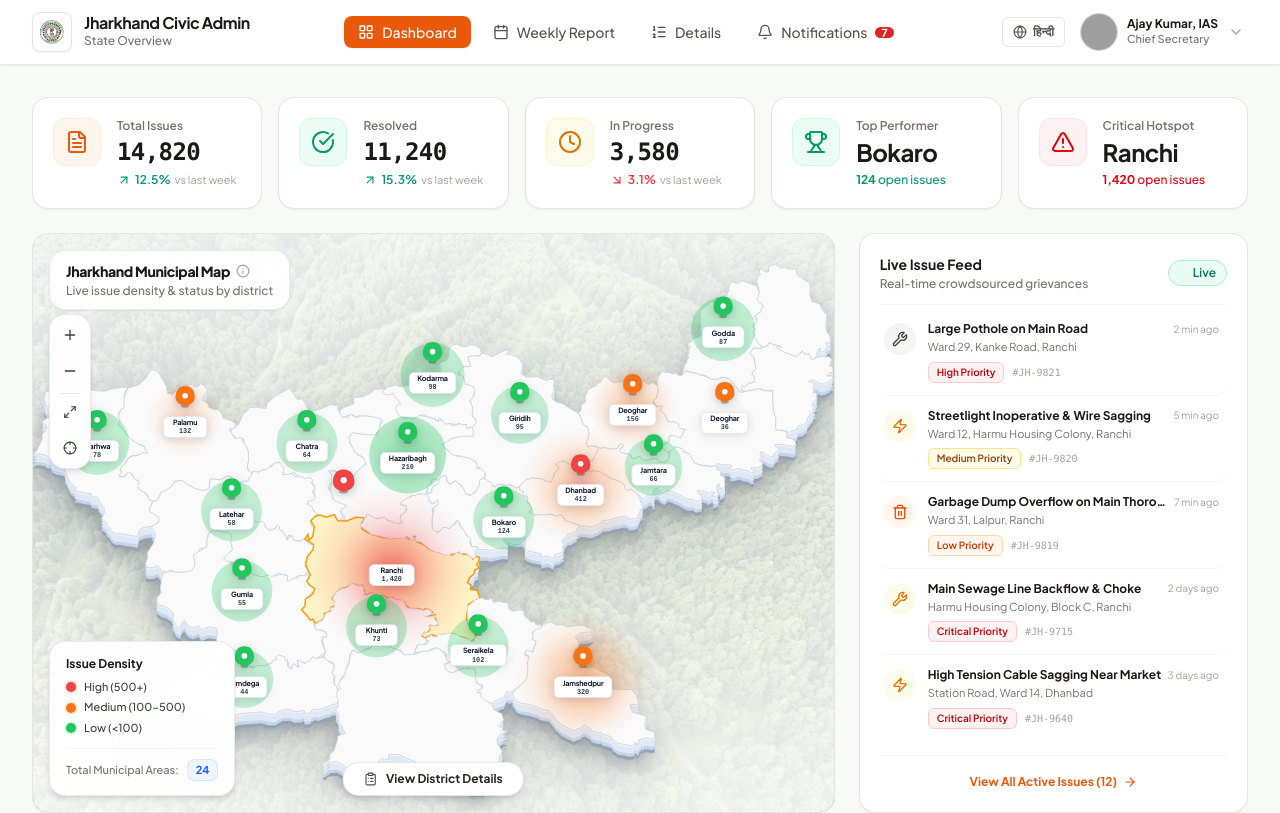
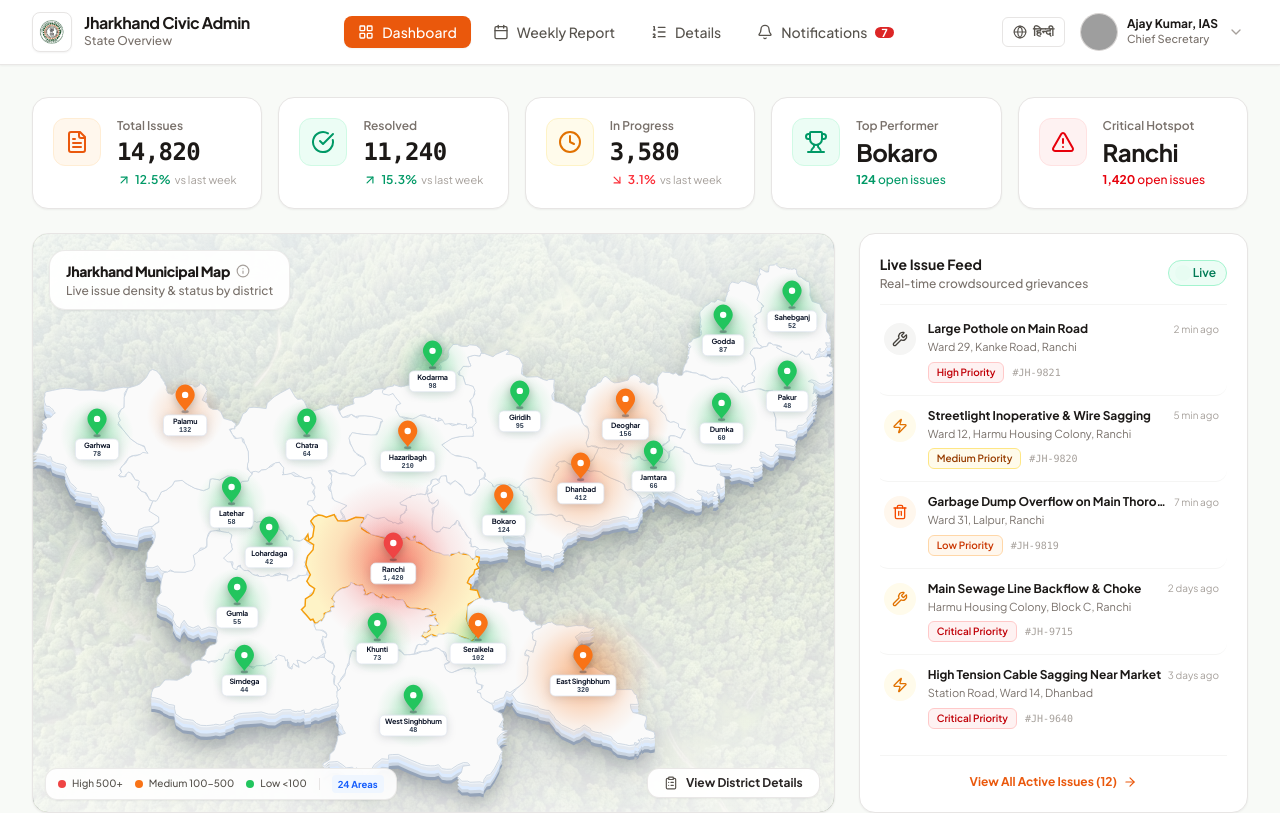
Before and after one commit to 18-abhishek/KARTAVYA-Crowdsourced-Civic-lssue-Reporting-and-Resolution-System, a React (Vite) app in the folder Government Dashboard/: page / in a window 1280 px wide. Shown: the top 813 px of the page. Built offline with nearby package versions, Linux system fonts and the light colour scheme; grey boxes are pictures that could not be loaded.

Commit message:
MAP FINALIZED

```diff
--- a/Government Dashboard/src/components/InteractiveMap.tsx
+++ b/Government Dashboard/src/components/InteractiveMap.tsx
@@ -4,13 +4,7 @@ import { districtPaths } from '../data/districtPaths';
 import {
   Info,
   MapPin,
-  ChevronRight,
-  Plus,
-  Minus,
-  Maximize2,
-  Crosshair,
   ClipboardList,
-  AlertCircle,
 } from 'lucide-react';
 
 interface InteractiveMapProps {
@@ -24,8 +18,6 @@ interface InteractiveMapProps {
 const DISTRICT_NAME_MAP: Record<string, string> = {
   'Ranchi': 'Ranchi',
   'Dhanbad': 'Dhanbad',
-  'Jamshedpur (East Singhbhum)': 'Purba Singhbhum',
-  'Purba Singhbhum': 'Purba Singhbhum',
   'Bokaro': 'Bokaro',
   'Deoghar': 'Deoghar',
   'Hazaribagh': 'Hazaribag',
@@ -35,8 +27,12 @@ const DISTRICT_NAME_MAP: Record<string, string> = {
   'Dumka': 'Dumka',
   'Palamu (Medininagar)': 'Palamu',
   'Palamu': 'Palamu',
+  'West Singhbhum': 'Pashchimi Singhbhum',
   'West Singhbhum (Chaibasa)': 'Pashchimi Singhbhum',
   'Pashchimi Singhbhum': 'Pashchimi Singhbhum',
+  'East Singhbhum': 'Purba Singhbhum',
+  'Jamshedpur (East Singhbhum)': 'Purba Singhbhum',
+  'Purba Singhbhum': 'Purba Singhbhum',
   'Godda': 'Godda',
   'Gumla': 'Gumla',
   'Simdega': 'Simdega',
@@ -69,6 +65,13 @@ interface DistrictPinConfig {
   cy: number;
   badgeWidth: number;
 }
+
+// Color logic: >500 is Red (#ef4444), 100-500 is Orange (#f97316), <100 is Green (#22c55e)
+const getPinSeverityColor = (count: number): string => {
+  if (count >= 500) return '#ef4444';
+  if (count >= 100) return '#f97316';
+  return '#22c55e';
+};
 
 const DISTRICT_PINS: DistrictPinConfig[] = [
   {
@@ -128,9 +131,9 @@ const DISTRICT_PINS: DistrictPinConfig[] = [
     name: 'Hazaribagh',
     count: '210',
     rawCount: 210,
-    density: 'Low',
-    pinColor: '#22c55e',
-    haloColor: 'rgba(34, 197, 94, 0.32)',
+    density: 'Medium',
+    pinColor: '#f97316',
+    haloColor: 'rgba(249, 115, 22, 0.32)',
     haloRadius: 48,
     cx: 468,
     cy: 235,
@@ -145,22 +148,22 @@ const DISTRICT_PINS: DistrictPinConfig[] = [
     pinColor: '#f97316',
     haloColor: 'rgba(249, 115, 22, 0.40)',
     haloRadius: 55,
-    cx: 749,
-    cy: 175,
+    cx: 740,
+    cy: 195,
     badgeWidth: 58,
   },
   {
     id: 'Dumka',
-    name: 'Deoghar',
-    count: '36',
-    rawCount: 36,
-    density: 'Medium',
-    pinColor: '#f97316',
-    haloColor: 'rgba(249, 115, 22, 0.28)',
-    haloRadius: 36,
-    cx: 864,
-    cy: 185,
-    badgeWidth: 58,
+    name: 'Dumka',
+    count: '60',
+    rawCount: 60,
+    density: 'Low',
+    pinColor: '#22c55e',
+    haloColor: 'rgba(34, 197, 94, 0.28)',
+    haloRadius: 40,
+    cx: 860,
+    cy: 200,
+    badgeWidth: 54,
   },
   {
     id: 'Godda',
@@ -172,8 +175,34 @@ const DISTRICT_PINS: DistrictPinConfig[] = [
     haloColor: 'rgba(34, 197, 94, 0.28)',
     haloRadius: 40,
     cx: 862,
-    cy: 78,
+    cy: 90,
     badgeWidth: 52,
+  },
+  {
+    id: 'Pakur',
+    name: 'Pakur',
+    count: '48',
+    rawCount: 48,
+    density: 'Low',
+    pinColor: '#22c55e',
+    haloColor: 'rgba(34, 197, 94, 0.28)',
+    haloRadius: 36,
+    cx: 942,
+    cy: 160,
+    badgeWidth: 52,
+  },
+  {
+    id: 'Sahibganj',
+    name: 'Sahebganj',
+    count: '52',
+    rawCount: 52,
+    density: 'Low',
+    pinColor: '#22c55e',
+    haloColor: 'rgba(34, 197, 94, 0.28)',
+    haloRadius: 38,
+    cx: 948,
+    cy: 60,
+    badgeWidth: 62,
   },
   {
     id: 'Latehar',
@@ -197,7 +226,7 @@ const DISTRICT_PINS: DistrictPinConfig[] = [
     pinColor: '#ef4444',
     haloColor: 'rgba(239, 68, 68, 0.45)',
     haloRadius: 95,
-    cx: 448,
+    cx: 450,
     cy: 375,
     badgeWidth: 56,
   },
@@ -224,7 +253,7 @@ const DISTRICT_PINS: DistrictPinConfig[] = [
     haloColor: 'rgba(34, 197, 94, 0.26)',
     haloRadius: 36,
     cx: 775,
-    cy: 250,
+    cy: 260,
     badgeWidth: 54,
   },
   {
@@ -241,6 +270,19 @@ const DISTRICT_PINS: DistrictPinConfig[] = [
     badgeWidth: 52,
   },
   {
+    id: 'Lohardaga',
+    name: 'Lohardaga',
+    count: '42',
+    rawCount: 42,
+    density: 'Low',
+    pinColor: '#22c55e',
+    haloColor: 'rgba(34, 197, 94, 0.26)',
+    haloRadius: 36,
+    cx: 295,
+    cy: 355,
+    badgeWidth: 60,
+  },
+  {
     id: 'Gumla',
     name: 'Gumla',
     count: '55',
@@ -249,8 +291,8 @@ const DISTRICT_PINS: DistrictPinConfig[] = [
     pinColor: '#22c55e',
     haloColor: 'rgba(34, 197, 94, 0.28)',
     haloRadius: 38,
-    cx: 261,
-    cy: 405,
+    cx: 255,
+    cy: 430,
     badgeWidth: 52,
   },
   {
@@ -262,8 +304,8 @@ const DISTRICT_PINS: DistrictPinConfig[] = [
     pinColor: '#22c55e',
     haloColor: 'rgba(34, 197, 94, 0.28)',
     haloRadius: 38,
-    cx: 429,
-    cy: 450,
+    cx: 430,
+    cy: 475,
     badgeWidth: 52,
   },
   {
@@ -306,8 +348,21 @@ const DISTRICT_PINS: DistrictPinConfig[] = [
     badgeWidth: 70,
   },
   {
+    id: 'Pashchimi Singhbhum',
+    name: 'West Singhbhum',
+    count: '48',
+    rawCount: 48,
+    density: 'Low',
+    pinColor: '#22c55e',
+    haloColor: 'rgba(34, 197, 94, 0.26)',
+    haloRadius: 40,
+    cx: 475,
+    cy: 565,
+    badgeWidth: 84,
+  },
+  {
     id: 'Purba Singhbhum',
-    name: 'Jamshedpur',
+    name: 'East Singhbhum',
     count: '320',
     rawCount: 320,
     density: 'Medium',
@@ -316,7 +371,7 @@ const DISTRICT_PINS: DistrictPinConfig[] = [
     haloRadius: 75,
     cx: 687,
     cy: 515,
-    badgeWidth: 72,
+    badgeWidth: 82,
   },
 ];
 
@@ -326,21 +381,12 @@ export const InteractiveMap: React.FC<InteractiveMapProps> = ({
   onSelectDistrict,
   onOpenDistrictModal,
 }) => {
-  const [zoomLevel, setZoomLevel] = useState(1);
-  const [mapCenter, setMapCenter] = useState({ x: 0, y: 0 });
   const [hoveredDistrict, setHoveredDistrict] = useState<DistrictMetric | null>(null);
   const [hoveredPinId, setHoveredPinId] = useState<string | null>(null);
   const [tooltipPos, setTooltipPos] = useState({ x: 0, y: 0 });
   const [containerSize, setContainerSize] = useState({ width: 900, height: 550 });
 
   const containerRef = useRef<HTMLDivElement>(null);
-
-  const handleZoomIn = () => setZoomLevel((prev) => Math.min(prev + 0.25, 2.5));
-  const handleZoomOut = () => setZoomLevel((prev) => Math.max(prev - 0.25, 0.8));
-  const handleResetZoom = () => {
-    setZoomLevel(1);
-    setMapCenter({ x: 0, y: 0 });
-  };
 
   const handleMouseMove = useCallback((e: React.MouseEvent) => {
     if (containerRef.current) {
@@ -396,70 +442,31 @@ export const InteractiveMap: React.FC<InteractiveMapProps> = ({
         </p>
       </div>
 
-      {/* ─── Left-Side Floating Controls (Vertical Toolbar) ─── */}
-      <div className="absolute top-20 left-4 z-30 flex flex-col items-center bg-white/95 backdrop-blur-md rounded-2xl border border-stone-200/80 shadow-md p-1 space-y-1 pointer-events-auto">
-        <button
-          onClick={handleZoomIn}
-          className="w-8 h-8 flex items-center justify-center rounded-xl hover:bg-stone-100 text-stone-700 transition-colors"
-          title="Zoom In"
-        >
-          <Plus className="w-4 h-4" />
-        </button>
-        <button
-          onClick={handleZoomOut}
-          className="w-8 h-8 flex items-center justify-center rounded-xl hover:bg-stone-100 text-stone-700 transition-colors"
-          title="Zoom Out"
-        >
-          <Minus className="w-4 h-4" />
-        </button>
-        <div className="w-5 h-px bg-stone-200 my-0.5" />
-        <button
-          onClick={() => alert('Full screen view mode activated')}
-          className="w-8 h-8 flex items-center justify-center rounded-xl hover:bg-stone-100 text-stone-700 transition-colors"
-          title="Full Screen"
-        >
-          <Maximize2 className="w-3.5 h-3.5" />
-        </button>
-        <button
-          onClick={handleResetZoom}
-          className="w-8 h-8 flex items-center justify-center rounded-xl hover:bg-stone-100 text-stone-700 transition-colors"
-          title="Recenter Map"
-        >
-          <Crosshair className="w-3.5 h-3.5" />
-        </button>
+      {/* ─── Compact Bottom-Left Legend Pill (Minimized) ─── */}
+      <div className="absolute bottom-3 left-3 z-30 bg-white/90 backdrop-blur-md px-3 py-1.5 rounded-xl border border-stone-200/80 shadow-xs pointer-events-auto flex items-center gap-3 text-[10px] text-stone-600 font-medium">
+        <div className="flex items-center gap-1.5">
+          <span className="w-2 h-2 rounded-full bg-[#ef4444] shrink-0" />
+          <span>High 500+</span>
+        </div>
+        <div className="flex items-center gap-1.5">
+          <span className="w-2 h-2 rounded-full bg-[#f97316] shrink-0" />
+          <span>Medium 100-500</span>
+        </div>
+        <div className="flex items-center gap-1.5">
+          <span className="w-2 h-2 rounded-full bg-[#22c55e] shrink-0" />
+          <span>Low &lt;100</span>
+        </div>
+        <div className="w-px h-3 bg-stone-200" />
+        <span className="font-bold text-blue-600 bg-blue-50 px-1.5 py-0.5 rounded text-[9.5px]">
+          24 Areas
+        </span>
       </div>
 
-      {/* ─── Bottom-Left Legend Card ─── */}
-      <div className="absolute bottom-4 left-4 z-30 bg-white/95 backdrop-blur-md px-4 py-3.5 rounded-2xl border border-stone-200/80 shadow-md pointer-events-auto min-w-[175px]">
-        <h4 className="text-xs font-bold text-stone-900 mb-2">Issue Density</h4>
-        <div className="space-y-1.5 text-xs text-stone-700">
-          <div className="flex items-center gap-2">
-            <span className="w-2.5 h-2.5 rounded-full bg-[#ef4444] shrink-0 ring-2 ring-red-100" />
-            <span className="font-medium text-[11px]">High (500+)</span>
-          </div>
-          <div className="flex items-center gap-2">
-            <span className="w-2.5 h-2.5 rounded-full bg-[#f97316] shrink-0 ring-2 ring-orange-100" />
-            <span className="font-medium text-[11px]">Medium (100-500)</span>
-          </div>
-          <div className="flex items-center gap-2">
-            <span className="w-2.5 h-2.5 rounded-full bg-[#22c55e] shrink-0 ring-2 ring-green-100" />
-            <span className="font-medium text-[11px]">Low (&lt;100)</span>
-          </div>
-        </div>
-
-        <div className="mt-3 pt-2.5 border-t border-stone-100 flex items-center justify-between gap-2">
-          <span className="text-[11px] text-stone-500 font-medium">Total Municipal Areas:</span>
-          <span className="text-[11px] font-bold px-2 py-0.5 bg-blue-50 text-blue-600 border border-blue-200/60 rounded-lg">
-            24
-          </span>
-        </div>
-      </div>
-
-      {/* ─── Bottom-Center Floating Action Button ─── */}
-      <div className="absolute bottom-4 left-1/2 -translate-x-1/2 z-30 pointer-events-auto">
+      {/* ─── Bottom-Right Floating Action Button ─── */}
+      <div className="absolute bottom-3.5 right-3.5 z-30 pointer-events-auto">
         <button
           onClick={() => onOpenDistrictModal(selectedDistrict || undefined)}
-          className="inline-flex items-center gap-2 px-5 py-2 bg-white hover:bg-stone-50 text-stone-800 border border-stone-200/90 rounded-2xl text-xs font-bold shadow-md hover:shadow-lg transition-all active:scale-98"
+          className="inline-flex items-center gap-2 px-4 py-1.5 bg-white/95 backdrop-blur-md hover:bg-stone-50 text-stone-800 border border-stone-200/90 rounded-xl text-xs font-bold shadow-xs hover:shadow-md transition-all active:scale-98"
         >
           <ClipboardList className="w-3.5 h-3.5 text-stone-600" />
           <span>View District Details</span>
@@ -479,13 +486,8 @@ export const InteractiveMap: React.FC<InteractiveMapProps> = ({
           <div className="absolute inset-0 bg-gradient-to-t from-white/60 via-transparent to-white/40" />
         </div>
 
-        {/* 3D Map Transform Container */}
-        <div
-          className="w-full h-full origin-center relative z-10 transition-transform duration-200 ease-out"
-          style={{
-            transform: `translate(${mapCenter.x}px, ${mapCenter.y}px) scale(${zoomLevel})`,
-          }}
-        >
+        {/* 3D Map Container */}
+        <div className="w-full h-full origin-center relative z-10">
           <svg
             viewBox="0 0 1000 650"
             className="w-full h-full"
@@ -522,9 +524,10 @@ export const InteractiveMap: React.FC<InteractiveMapProps> = ({
                 <stop offset="100%" stopColor="#f97316" stopOpacity="0" />
               </radialGradient>
 
-              <radialGradient id="glow-green-sm" cx="50%" cy="50%" r="50%">
-                <stop offset="0%" stopColor="#22c55e" stopOpacity="0.35" />
-                <stop offset="50%" stopColor="#22c55e" stopOpacity="0.15" />
+              <radialGradient id="glow-green-soft" cx="50%" cy="50%" r="50%">
+                <stop offset="0%" stopColor="#22c55e" stopOpacity="0.45" />
+                <stop offset="35%" stopColor="#22c55e" stopOpacity="0.24" />
+                <stop offset="70%" stopColor="#22c55e" stopOpacity="0.07" />
                 <stop offset="100%" stopColor="#22c55e" stopOpacity="0" />
               </radialGradient>
             </defs>
@@ -601,31 +604,31 @@ export const InteractiveMap: React.FC<InteractiveMapProps> = ({
             </g>
 
             {/* ─── 3. Heatmap Radial Glow Overlays ─── */}
-            {/* Ranchi Intensive Red Heatmap Rings */}
-            <circle cx="448" cy="385" r="105" fill="url(#glow-ranchi)" pointerEvents="none" />
-            <circle cx="448" cy="385" r="60" fill="url(#glow-ranchi)" opacity="0.6" pointerEvents="none" />
+            {/* Ranchi Intensive Red Heatmap Rings directly over Ranchi centroid */}
+            <circle cx="450" cy="375" r="105" fill="url(#glow-ranchi)" pointerEvents="none" />
+            <circle cx="450" cy="375" r="60" fill="url(#glow-ranchi)" opacity="0.6" pointerEvents="none" />
 
             {/* Dhanbad Red/Orange Heatmap Rings */}
-            <circle cx="684" cy="280" r="75" fill="url(#glow-dhanbad)" pointerEvents="none" />
+            <circle cx="684" cy="275" r="75" fill="url(#glow-dhanbad)" pointerEvents="none" />
 
             {/* Jamshedpur Orange Heatmap Rings */}
-            <circle cx="687" cy="520" r="85" fill="url(#glow-jamshedpur)" pointerEvents="none" />
+            <circle cx="687" cy="515" r="85" fill="url(#glow-jamshedpur)" pointerEvents="none" />
 
             {/* Deoghar Orange Heatmap */}
-            <circle cx="749" cy="180" r="55" fill="url(#glow-deoghar)" pointerEvents="none" />
+            <circle cx="740" cy="195" r="55" fill="url(#glow-deoghar)" pointerEvents="none" />
 
             {/* Palamu & Hazaribagh Heatmap Overlays */}
-            <circle cx="190" cy="195" r="48" fill="url(#glow-deoghar)" opacity="0.65" pointerEvents="none" />
-            <circle cx="468" cy="240" r="50" fill="url(#glow-green-sm)" opacity="0.85" pointerEvents="none" />
+            <circle cx="190" cy="190" r="48" fill="url(#glow-deoghar)" opacity="0.65" pointerEvents="none" />
+            <circle cx="468" cy="235" r="50" fill="url(#glow-green-soft)" opacity="0.9" pointerEvents="none" />
 
-            {/* Green Low Density Area Halos */}
+            {/* Soft Green Glow Overlays for all Low Density Districts (Seamless Feather Edge) */}
             {DISTRICT_PINS.filter((p) => p.density === 'Low').map((pin) => (
               <circle
-                key={`halo-${pin.id}`}
+                key={`glow-green-${pin.id}`}
                 cx={pin.cx}
-                cy={pin.cy + 5}
-                r={pin.haloRadius}
-                fill={pin.haloColor}
+                cy={pin.cy - 5}
+                r={pin.haloRadius + 6}
+                fill="url(#glow-green-soft)"
                 pointerEvents="none"
               />
             ))}
@@ -635,11 +638,13 @@ export const InteractiveMap: React.FC<InteractiveMapProps> = ({
               const district = districtByGeoKey[pin.id];
               const isHovered = hoveredPinId === pin.id || (district && hoveredDistrict?.id === district.id);
               const isSelected = district && selectedDistrict?.id === district.id;
+              const computedPinColor = getPinSeverityColor(pin.rawCount);
 
               return (
                 <g
                   key={`pin-${pin.id}`}
                   className="cursor-pointer group"
+                  transform={`translate(${pin.cx}, ${pin.cy})`}
                   onMouseEnter={() => {
                     setHoveredPinId(pin.id);
                     if (district) setHoveredDistrict(district);
@@ -652,31 +657,37 @@ export const InteractiveMap: React.FC<InteractiveMapProps> = ({
                     if (district) onSelectDistrict(district);
                   }}
                 >
-                  {/* Pin Group */}
-                  <g
-                    transform={`translate(${pin.cx}, ${pin.cy - 12}) ${
-                      isHovered ? 'scale(1.18)' : isSelected ? 'scale(1.12)' : 'scale(1)'
-                    }`}
-                    className="transition-transform duration-150 origin-bottom"
-                  >
+                  {/* Pin Group (Anchor locked directly above badge - zero displacement on hover) */}
+                  <g transform="translate(0, -5)">
                     {/* Pin Drop Shadow */}
-                    <ellipse cx="0" cy="1" rx="5" ry="2" fill="#0f172a" opacity="0.3" />
+                    <ellipse
+                      cx="0"
+                      cy="1"
+                      rx={isHovered ? 5.5 : 4.5}
+                      ry={isHovered ? 2.2 : 1.8}
+                      fill="#0f172a"
+                      opacity={isHovered ? 0.45 : 0.3}
+                    />
 
                     {/* Teardrop Location Marker */}
                     <path
-                      d="M 0,-24 C -8,-24 -12,-18 -12,-10 C -12,-1 0,1 0,1 C 0,1 12,-1 12,-10 C 12,-18 8,-24 0,-24 Z"
-                      fill={pin.pinColor}
-                      filter="drop-shadow(0 3px 6px rgba(0,0,0,0.22))"
+                      d="M 0,0 C -2,-4 -12,-12 -12,-20 C -12,-27 -6,-33 0,-33 C 6,-33 12,-27 12,-20 C 12,-12 2,-4 0,0 Z"
+                      fill={computedPinColor}
+                      stroke={isHovered ? '#ffffff' : 'none'}
+                      strokeWidth={isHovered ? 1.5 : 0}
+                      filter={
+                        isHovered
+                          ? 'drop-shadow(0 4px 10px rgba(0,0,0,0.38))'
+                          : 'drop-shadow(0 3px 6px rgba(0,0,0,0.25))'
+                      }
+                      className="transition-all duration-150"
                     />
                     {/* Inner White Center Dot */}
-                    <circle cx="0" cy="-12" r="3.5" fill="#ffffff" />
+                    <circle cx="0" cy="-20" r={isHovered ? 4.5 : 4} fill="#ffffff" />
                   </g>
 
-                  {/* Clean White Pill Badge underneath Pin */}
-                  <g
-                    transform={`translate(${pin.cx}, ${pin.cy + 2})`}
-                    className="transition-all duration-150"
-                  >
+                  {/* Clean White Pill Badge underneath Pin locked to same position */}
+                  <g transform="translate(0, 0)" className="transition-all duration-150">
                     {/* Badge Background */}
                     <rect
                       x={-(pin.badgeWidth / 2)}
@@ -685,7 +696,7 @@ export const InteractiveMap: React.FC<InteractiveMapProps> = ({
                       height="26"
                       rx="6"
                       fill="#ffffff"
-                      stroke={isHovered ? pin.pinColor : '#e2e8f0'}
+                      stroke={isHovered ? computedPinColor : '#e2e8f0'}
                       strokeWidth={isHovered ? 1.5 : 1}
                       filter="drop-shadow(0 2px 5px rgba(15,23,42,0.14))"
                     />
```
